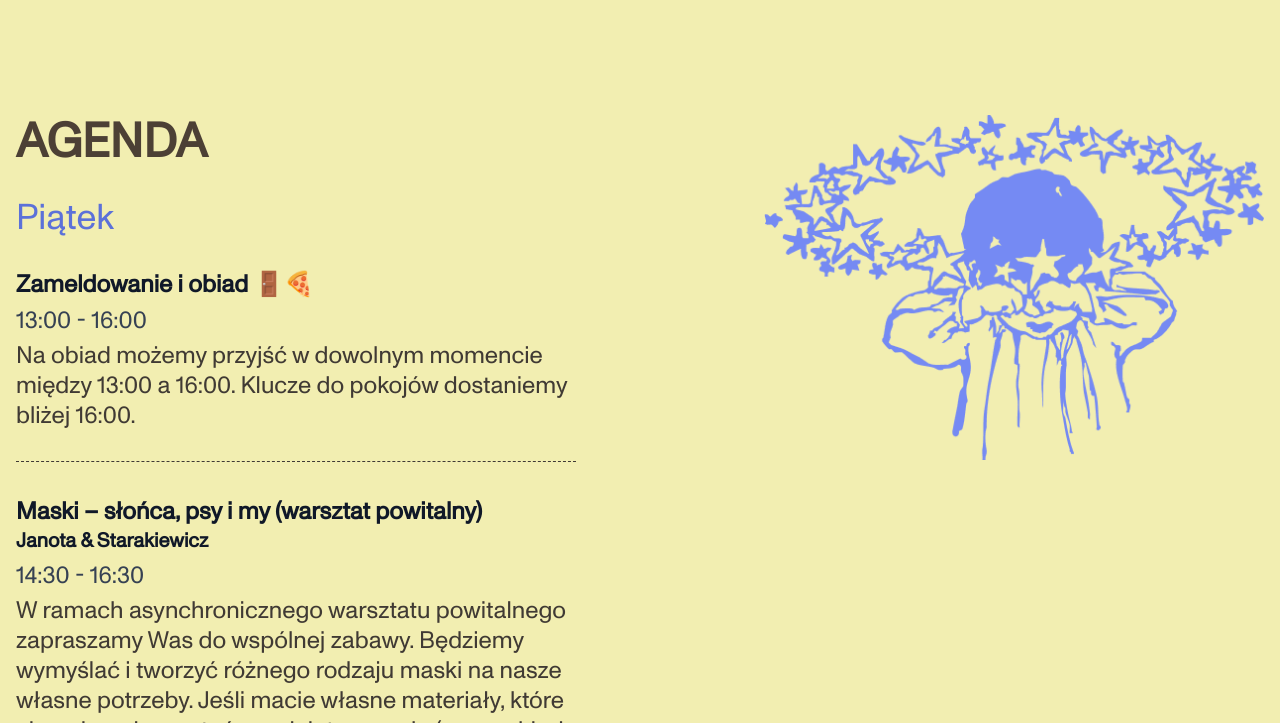
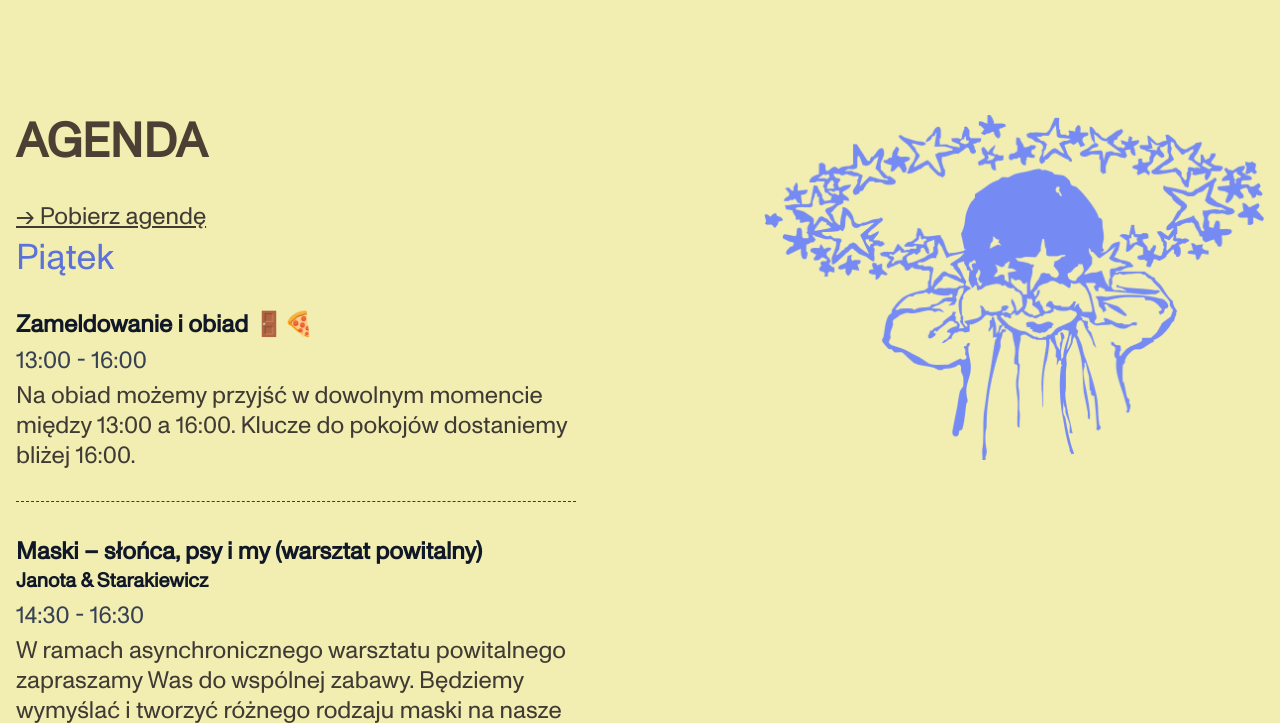
Before and after one commit to robocza/wyprawa, an Astro site: page /agenda in a window 1280 px wide. Shown: the part 77-800 px from the top of the page. Built offline with nearby package versions, Linux system fonts and the light colour scheme; Astro itself is replaced by a stand-in of ours.

Commit message:
Add link to download agenda

```diff
--- a/src/pages/agenda.astro
+++ b/src/pages/agenda.astro
@@ -2,7 +2,7 @@
 import Layout from '@layouts/Layout.astro';
 import Header from '../components/Header.astro';
 import Jumbotron from '../components/Jumbotron.astro';
-
+import JumbotronLink from '../components/JumbotronLink.astro';
 import { Image } from 'astro:assets';
 import ChildhoodImage from '../assets/childhood.png';
 import JumbotronHeading from '../components/JumbotronHeading.astro';
@@ -23,6 +23,7 @@ import AgendaList from '../components/AgendaList.astro';
                     <div
                         class="prose prose-p:leading-tight prose-base lg:prose-2xl prose-p:text-nut-dark prose-p:font-body prose-p:m-0 prose-h3:text-2xl prose-h3:m-0 prose-h4:text-xl prose-h4:m-0 prose-a:text-nut-dark prose-a:underline prose-a:hover:nut-dark prose-a:hover:text-canary"
                     >
+                        <JumbotronLink text="→ Pobierz agendę" url="/agenda-wyprawa-robocza-7.pdf" />
                         <AgendaList agenda={agenda}/>
                     </div>
                 </div>
```
